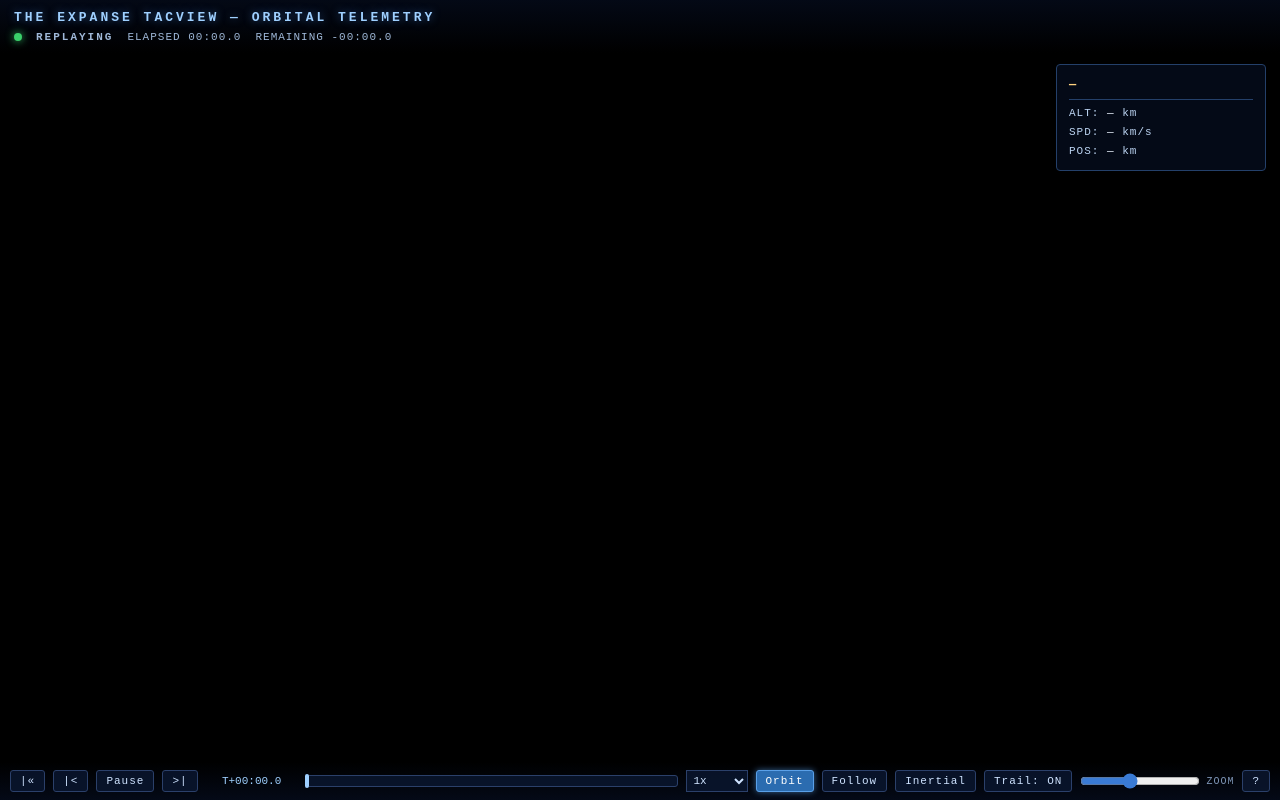
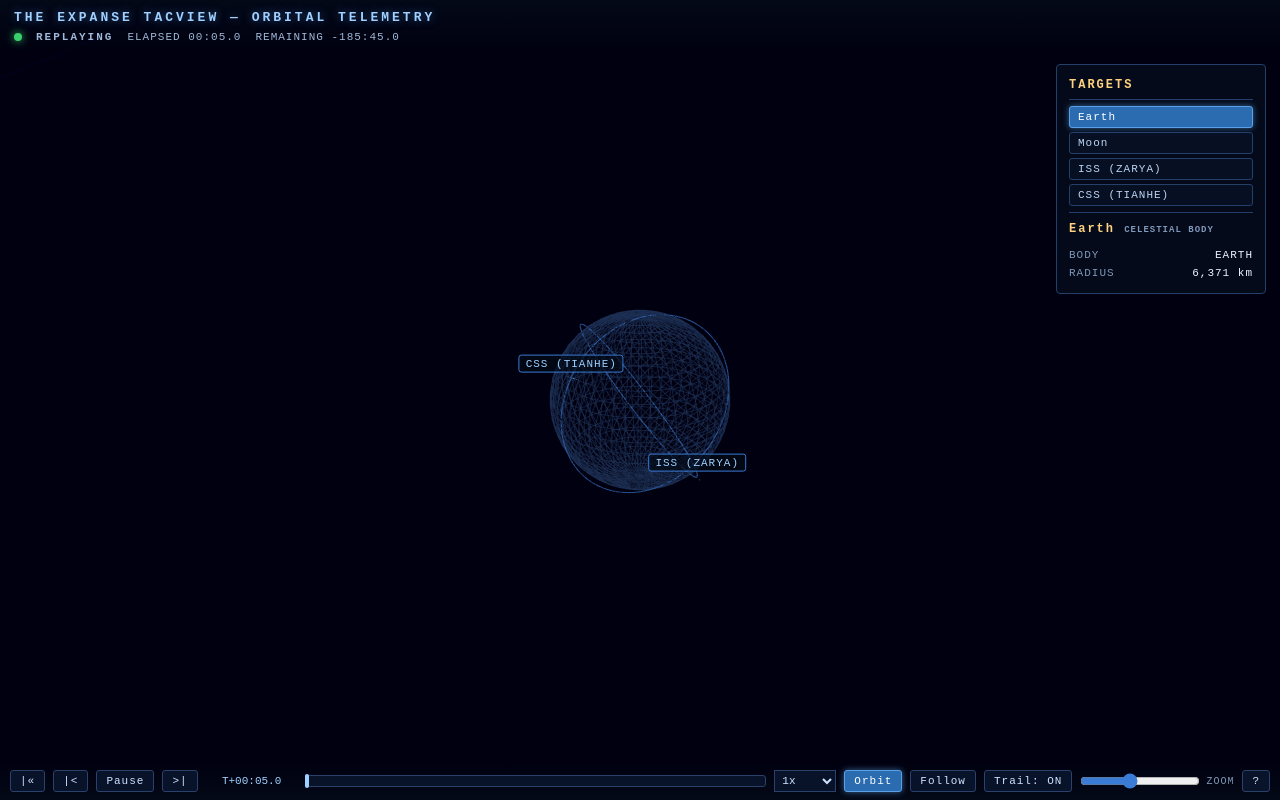
Before and after one commit to PhakphumV/the-expanse-tacview, a website: page index.html in a window 1280 px wide. Drawn offline with nearby package versions, Linux system fonts and the light colour scheme; animation ran at ten frames a second.

Commit message:
refactor(ui): wire target selector and two camera modes
Wire the selectable target HUD to retarget the camera, remove the Inertial
mode button/help, and style the target list. Boot into Orbit around Earth.
Update the README for the two-mode camera, target selector, and removal of the
background starfield.

```diff
--- a/css/tacview.css
+++ b/css/tacview.css
@@ -82,6 +82,44 @@
     padding-bottom: 4px;
 }
 .hud-panel span { color: #eaf4ff; }
+
+/* Selectable target list */
+.target-list {
+    display: flex;
+    flex-direction: column;
+    gap: 4px;
+    margin: 6px 0;
+}
+.target-item {
+    background: rgba(10, 22, 46, 0.5);
+    color: #bcd4f2;
+    border: 1px solid #24406a;
+    border-radius: 3px;
+    padding: 4px 8px;
+    text-align: left;
+    font-family: inherit;
+    font-size: 11px;
+    letter-spacing: 1px;
+    cursor: pointer;
+}
+.target-item:hover { border-color: #3a7bd5; color: #fff; }
+.target-item.active {
+    background: #2b6cb0;
+    border-color: #5aa0e8;
+    color: #fff;
+    box-shadow: 0 0 6px rgba(90, 160, 232, 0.6);
+}
+.target-info {
+    border-top: 1px solid #24406a;
+    padding-top: 6px;
+    font-size: 11px;
+    color: #bcd4f2;
+}
+.target-info .hud-title { border-bottom: none; margin-bottom: 2px; }
+.target-info .tag { color: #7f97b8; letter-spacing: 1px; font-size: 9px; }
+.target-info .row { display: flex; justify-content: space-between; gap: 12px; line-height: 1.7; }
+.target-info .row .k { color: #7f97b8; }
+.target-info .row .v { color: #eaf4ff; }
 
 /* ---- Timeline ---- */
 #timeline {
--- a/index.html
+++ b/index.html
@@ -23,12 +23,11 @@
         </div>
     </div>
 
-    <!-- Orbital telemetry HUD -->
+    <!-- Selectable target HUD (celestial bodies + space objects) -->
     <div id="hudPanel" class="hud-panel">
-        <div class="hud-title" id="trackName">—</div>
-        <div>ALT: <span id="hud-alt">—</span> km</div>
-        <div>SPD: <span id="hud-speed">—</span> km/s</div>
-        <div>POS: <span id="hud-pos">—</span> km</div>
+        <div class="hud-title">TARGETS</div>
+        <div id="targetList" class="target-list"></div>
+        <div id="targetInfo" class="target-info"></div>
     </div>
 
     <!-- Playback timeline -->
@@ -54,7 +53,6 @@
         </select>
         <button id="modeOrbitBtn" class="mode-btn active">Orbit</button>
         <button id="modeFollowBtn" class="mode-btn">Follow</button>
-        <button id="modeInertialBtn" class="mode-btn">Inertial</button>
         <button id="trailsBtn">Trail: ON</button>
         <div id="zoomSliderWrap" title="Zoom (wheel / + and -)">
             <input type="range" id="zoomSlider" min="0" max="100" value="40">
@@ -75,8 +73,8 @@
                 <tr><td>R</td><td>Restart (jump to start &amp; resume)</td></tr>
                 <tr><td>Home / 0</td><td>Jump to start</td></tr>
                 <tr><td>End</td><td>Jump to end</td></tr>
-                <tr><td>1 / 2 / 3</td><td>Orbit / Follow / Inertial camera</td></tr>
-                <tr><td>Mouse drag</td><td>Rotate (Orbit view)</td></tr>
+                <tr><td>1 / 2</td><td>Orbit / Follow camera</td></tr>
+                <tr><td>Mouse drag</td><td>Rotate (Orbit view / orbit in Follow)</td></tr>
                 <tr><td>Wheel</td><td>Zoom in / out</td></tr>
                 <tr><td>+ / &minus;</td><td>Zoom in / out</td></tr>
                 <tr><td>PageUp / PageDown</td><td>Zoom in / out</td></tr>
@@ -85,8 +83,8 @@
                 <tr><td>Esc</td><td>Close this help</td></tr>
             </table>
             <p class="helpNote">
-                Telemetry contract: <b>SCHEMA.md</b>. Data: ISS (NORAD 25544),
-                pre-baked two-orbit LVLH ephemeris &mdash; no runtime propagation.
+                Select a body or object in the <b>TARGETS</b> panel to orbit or
+                follow it. Telemetry contract: <b>SCHEMA.md</b>.
             </p>
         </div>
     </div>
--- a/js/main.js
+++ b/js/main.js
@@ -1,5 +1,5 @@
 // js/main.js
-// Entry point (classic script, loaded last). Boots the viewers from the
+// Entry point (classic script, loaded last). Boots the viewer from the
 // embedded dataset (window.TacviewData), wires camera/HUD/timeline/labels,
 // and runs the per-frame loop. No fetch, no server: open index.html directly.
 
@@ -8,14 +8,15 @@
     const T = global.Tacview;
 
     const container = document.getElementById('container');
-    const { scene, camera, controls, tickStars, render } = T.createScene(container);
+    const { scene, camera, renderer, controls, bodies, getBodyWorldPosition, render } = T.createScene(container);
 
     const engine = T.createEphemerisEngine();
     const timeline = T.createTimeline(engine);
-    let entities = [];            // one track entity per dataset track
-    const labels = T.createLabels(engine, camera);
-    const hud = T.createHUD(engine);
-    const cameraCtl = T.createCameraController(camera, controls, engine);
+    const cameraCtl = T.createCameraController(camera, controls, engine, bodies, getBodyWorldPosition);
+
+    let entities = [];
+    let hud = null;
+    let labels = null;
 
     // Header readouts (replay status, elapsed, remaining).
     const liveDotEl = document.getElementById('liveDot');
@@ -41,37 +42,28 @@
         if (liveDotEl) liveDotEl.classList.toggle('paused', !engine.isPlaying());
     }
 
-    // Camera mode buttons.
-    const modeBtns = {
-        'modeOrbitBtn': 'orbit',
-        'modeFollowBtn': 'follow',
-        'modeInertialBtn': 'inertial',
-    };
-    for (const id in modeBtns) {
+    // Camera mode buttons (Orbit / Follow).
+    for (const [id, m] of [['modeOrbitBtn', 'orbit'], ['modeFollowBtn', 'follow']]) {
         const btn = document.getElementById(id);
-        if (btn) btn.addEventListener('click', () => cameraCtl.setMode(modeBtns[id]));
+        if (btn) btn.addEventListener('click', () => cameraCtl.setMode(m));
     }
 
-    // Trails toggle (applies to every track).
-    const trailsBtn = document.getElementById('trailsBtn');
-    function setTrailsVisible(v) {
-        entities.forEach((e) => e.setTrailsVisible(v));
-        if (trailsBtn) trailsBtn.textContent = v ? 'Trail: ON' : 'Trail: OFF';
-    }
-    trailsBtn.addEventListener('click', () => setTrailsVisible(!entities[0].getTrailsVisible()));
-
-    // Zoom slider (0 = zoomed out, 100 = zoomed in). Keyboard zoom stays mapped to +/-, PageUp/PageDown in the handler below.
+    // Zoom slider (0 = zoomed out, 100 = zoomed in); keyboard zoom stays +/-, PageUp/PageDown.
     const zoomSlider = document.getElementById('zoomSlider');
     if (zoomSlider) zoomSlider.addEventListener('input', () => cameraCtl.setZoomNorm(+zoomSlider.value / 100));
 
-    // Camera + trail keyboard shortcuts (1/2/3, T).
+    // Camera + trail keyboard shortcuts (1=Orbit, 2=Follow, T=trails).
+    const trailsBtn = document.getElementById('trailsBtn');
+    function setTrailsVisible(v) {
+        if (entities.length) entities.forEach((e) => e.setTrailsVisible(v));
+        if (trailsBtn) trailsBtn.textContent = v ? 'Trail: ON' : 'Trail: OFF';
+    }
     window.addEventListener('keydown', function (e) {
         const tag = (e.target && e.target.tagName) || '';
         if (tag === 'INPUT' || tag === 'SELECT' || tag === 'TEXTAREA') return;
         if (e.key === '1') cameraCtl.setMode('orbit');
         else if (e.key === '2') cameraCtl.setMode('follow');
-        else if (e.key === '3') cameraCtl.setMode('inertial');
-        else if (e.key === 't' || e.key === 'T') setTrailsVisible(!entities[0].getTrailsVisible());
+        else if (e.key === 't' || e.key === 'T') setTrailsVisible(!(entities[0] && entities[0].getTrailsVisible()));
         else if (e.key === 'PageUp' || e.key === '+' || e.key === '=') cameraCtl.zoom(1 / cameraCtl.ZOOM_BUTTON_STEP);
         else if (e.key === 'PageDown' || e.key === '-') cameraCtl.zoom(cameraCtl.ZOOM_BUTTON_STEP);
     });
@@ -79,13 +71,28 @@
     // Boot from the embedded dataset.
     engine.load(global.TacviewData);
     entities = engine.getTracks().map((tr) => T.createTrackEntity(scene, engine, camera, tr.id));
+    labels = T.createLabels(engine, camera);
+
+    // Selectable HUD: celestial bodies first, then tracks. Selecting retargets
+    // the camera.
+    const targets = [
+        { id: 'earth', label: 'Earth' },
+        { id: 'moon', label: 'Moon' },
+    ].concat(engine.getTracks().map((tr) => ({ id: tr.id, label: tr.meta.OBJECT_NAME || tr.id })));
+    hud = T.createHUD(engine, targets, (id) => cameraCtl.setTarget(id));
+
     const t0 = engine.getTime();
     entities.forEach((e) => e.update(t0));
+    trailBtnWiring();
     timeline.updateUI();
-    hud.update();
-    updateHeader();
+    hud.setTarget('earth');
+    cameraCtl.setTarget('earth');
+    cameraCtl.setMode('orbit');
     labels.update();
-    cameraCtl.setMode('inertial'); // start framed to the whole orbit
+
+    function trailBtnWiring() {
+        trailsBtn.addEventListener('click', () => setTrailsVisible(!(entities[0] && entities[0].getTrailsVisible())));
+    }
 
     // Main loop.
     let lastT = performance.now();
@@ -108,7 +115,6 @@
         hud.update();
         updateHeader();
         labels.update();
-        tickStars();
         render();
     }
     animate();
```
Also changed, not shown: README.md.
